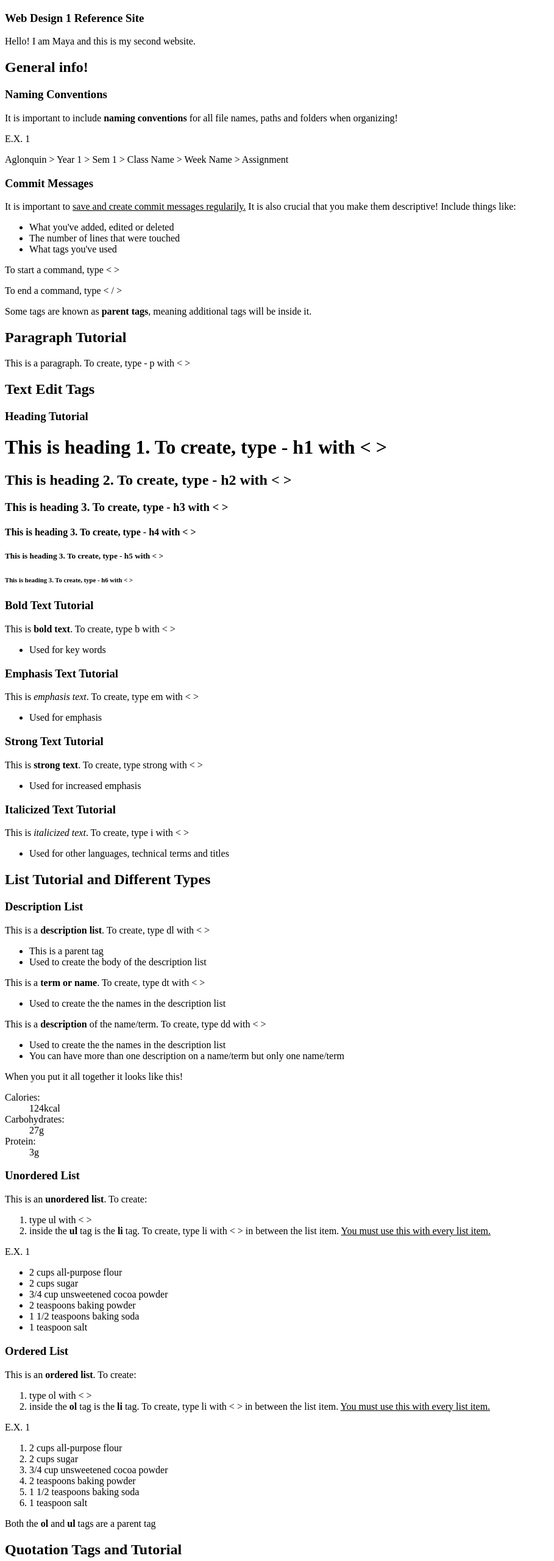
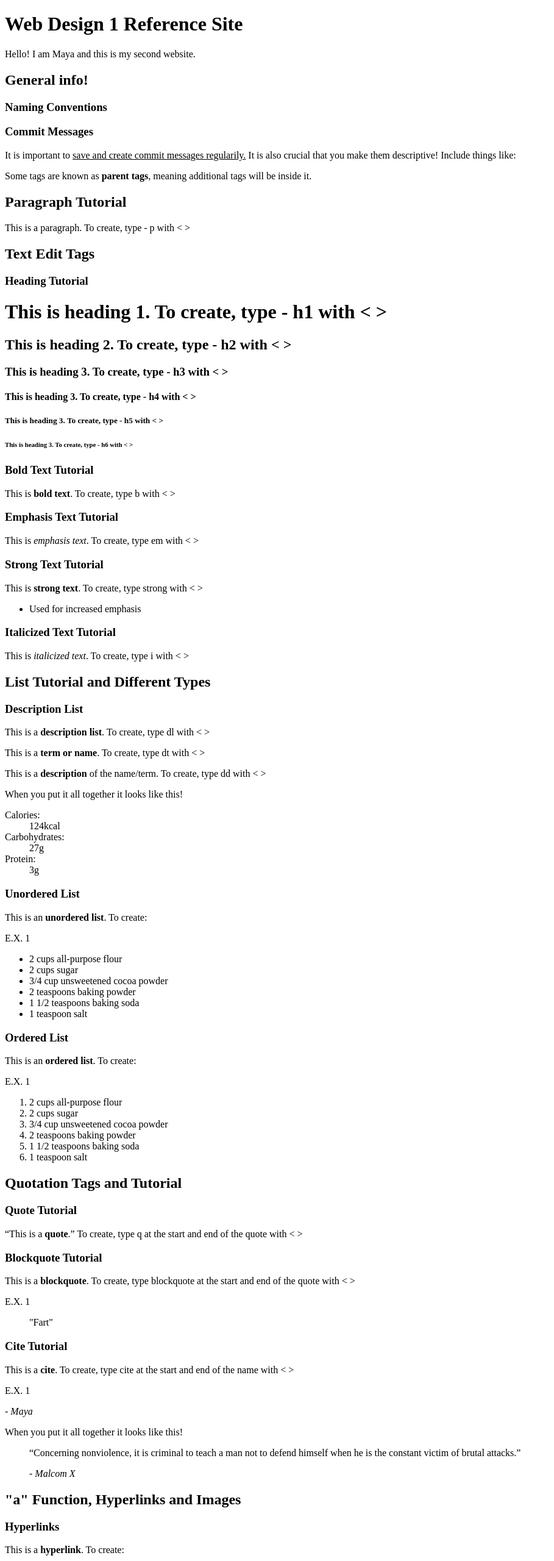
Before and after one commit to Gekosoup/reference-website, a plain HTML site: page index.html in a window 1280 px wide. Shown: the top 2560 px of the page at 61% size, without its empty margins (0-909 px from the left). Drawn offline with Linux system fonts and the light colour scheme.

Commit message:
Created change paragraphs to comments + fix layout

```diff
--- a/index.html
+++ b/index.html
@@ -8,33 +8,29 @@
 </head>
 <body>
 <title>Web Design 1 Reference Site</title>
-  <h3>Web Design 1 Reference Site</h3>
+<h1>Web Design 1 Reference Site</h1>
 <p>Hello! I am Maya and this is my second website.</p>
 
 <h2>General info!</h2>
 
 <h3>Naming Conventions</h3>
 
-  <p>It is important to include <strong>naming conventions</strong> for all file names, paths and folders when organizing! </p>
+  <!--It is important to include <strong>naming conventions</strong> for all file names, paths and folders when organizing!-->
 
-  <p>E.X. 1</p>
-
-
-  <!-- -->
-
+<!--E.X. 1
 <p>Aglonquin > Year 1 > Sem 1 > Class Name > Week Name > Assignment</p>
-
+-->
 <h3>Commit Messages</h3>
 
 <p>It is important to <u>save and create commit messages regularily.</u> It is also crucial that you make them descriptive! Include things like: </p>
-    <ul>
+   <!-- <ul>
     <li>What you've added, edited or deleted</li>
     <li>The number of lines that were touched</li>
     <li>What tags you've used</li>
     </ul>
-  <p>To start a command, type < ></p>
-  <p>To end a command, type < / ></p>
-
+  To start a command, type < >
+  <To end a command, type < / >
+  -->
 <p>Some tags are known as <strong>parent tags</strong>, meaning additional tags will be inside it.</p>
 
 <h2>Paragraph Tutorial</h2>
@@ -55,20 +51,19 @@
   <h3>Bold Text Tutorial</h3>
 
 <p>This is <b>bold text</b>. To create, type b with < > </p>
-  <ul>
+ <!-- <ul>
   <li>Used for key words</li>
-  </ul>
-
+  </ul> -->
 <h3>Emphasis Text Tutorial</h3>
 
 <p>This is <em>emphasis text</em>. To create, type em with < > </p>
-  <ul>
+ <!-- <ul>
   <li>Used for emphasis</li>
-  </ul>
-
+  </ul>-->
 <h3>Strong Text Tutorial</h3>
 
 <p>This is <strong>strong text</strong>. To create, type strong with < > </p>
+
 <ul>
   <li>Used for increased emphasis</li>
 </ul>
@@ -76,30 +71,34 @@
 <h3>Italicized Text Tutorial</h3>
 
 <p>This is <i>italicized text</i>. To create, type i with < > </p>
-<ul>
+
+<!--<ul>
     <li>Used for other languages, technical terms and titles</li>
-  </ul>
+  </ul>-->
 
 <h2>List Tutorial and Different Types</h2>
 
 <h3>Description List</h3>
 
 <p>This is a <strong>description list</strong>. To create, type dl with < > </p>
-<ul>
+
+<!--<ul>
     <li>This is a parent tag</li>
     <li>Used to create the body of the description list</li>
-  </ul>
+  </ul>-->
 
 <p>This is a <strong>term or name</strong>. To create, type dt with < > </p>
-<ul>
+
+<!--<ul>
     <li>Used to create the the names in the description list</li>
-  </ul>
+  </ul>-->
 
 <p>This is a <strong>description</strong> of the name/term. To create, type dd with < > </p>
-  <ul>
+
+<!--<ul>
     <li>Used to create the the names in the description list</li>
     <li>You can have more than one description on a name/term but only one name/term </li>
-    </ul>
+</ul>-->
 
 <p>When you put it all together it looks like this!</p>
 
@@ -117,10 +116,11 @@
 <h3>Unordered List</h3>
 
 <p>This is an <strong>unordered list</strong>. To create:
-  <ol>
+
+  <!--<ol>
     <li>type ul with < > </li>
     <li>inside the <strong>ul</strong> tag is the <strong>li</strong> tag. To create, type li with < > in between the list item. <u>You must use this with every list item.</u></li>
-  </ol>
+  </ol>-->
 
 <p>E.X. 1</p>
 
@@ -138,10 +138,11 @@
 <h3>Ordered List</h3>
 
 <p>This is an <strong>ordered list</strong>. To create:
-  <ol>
+
+  <!--<ol>
     <li>type ol with < > </li>
     <li>inside the <strong>ol</strong> tag is the <strong>li</strong> tag. To create, type li with < > in between the list item. <u>You must use this with every list item.</u></li>
-  </ol>
+  </ol>-->
 
   <p>E.X. 1</p>
 
@@ -156,24 +157,26 @@
 
 </ol>
 
-<p>Both the <strong>ol</strong> and <strong>ul</strong> tags are a parent tag </p>
+<!--Both the <strong>ol</strong> and <strong>ul</strong> tags are a parent tag-->
 
 <h2>Quotation Tags and Tutorial</h2>
 
 <h3>Quote Tutorial</h3>
 
 <p><q>This is a <strong>quote</strong>.</q> To create, type q at the start and end of the quote with < > </p>
-<ul>
+
+  <!--<ul>
     <li>You can also just use quotations on your keyboard!</li>
-  </ul>
+  </ul>-->
 
   <h3>Blockquote Tutorial</h3>
 
 <p>This is a <strong>blockquote</strong>. To create, type blockquote at the start and end of the quote with < ></p>
-  <ul>
+
+  <!--<ul>
     <li>Used for large stand alone quotes</li>
     <li>Is also a parent tag</li>
-    </ul>
+  </ul>-->
 
   <p>E.X. 1</p>
 
@@ -184,9 +187,9 @@
   <h3>Cite Tutorial</h3>
 
   <p>This is a <strong>cite</strong>. To create, type cite at the start and end of the name with < ></p>
-    <ul>
+    <!--<ul>
     <li>Used for marking the source of quote</li>
-    </ul>
+    </ul>-->
 
 <p>E.X. 1</p>
 
@@ -207,10 +210,10 @@
 <h3>Hyperlinks</h3>
 
 <p>This is a <strong>hyperlink</strong>. To create:</p>
-  <ol>
+    <!--<ol>
     <li>Find a link and place it in between <a ref = link ></li>
     <li>After link has been placed, name your link in between > link name and <u>a</u> </li>
-  </ol>
+  </ol>-->
   <p>E.X. 1</p>
 
   <p>I love <a href=https://www.thrashermagazine.com>Thrasher Magazine</a></p>
@@ -218,10 +221,12 @@
   <h3>Images</h3>
 
   <p>This is an <strong>image</strong>. To create:</p>
-  <ol>
+
+    <!--<ol>
       <li>Find a link and place it in between <img src = "picture link"> </li>
       <li>After link has been placed, name your link and type / > at the end of link</li>
-  </ol>
+    </ol>-->
+
 <p>E.X. 1</p>
 
 <img src="https://www.surfertoday.com/images/stories/rodney-mullen-skateboarding.jpg"/>
@@ -231,20 +236,21 @@
 <h3>Generic Elements</h3>
 
 <p>This is <b>div</b>. To create, type - div with < > </p>
-<ul>
+<!--<ul>
     <li>A block element used to group elements together.</li>
-  </ul>
+  </ul>-->
 
 <p>This is <b>span</b>. To create, type - span with < > </p>
-<ul>
+<!--<ul>
     <li>A container used to mark a part of text, or part of a document.</li>
-  </ul>
+  </ul>-->
 
 <h2>Structuring Content / Website Structure</h2>
 
 <h3>Header Tutorial</h3>
 
 <p>This is a <b>header</b>. To create, type - header with < > </p>
+
 <ul>
   <li>The <strong>header</strong> is used to introduce content. It would often include: </li>
   <dd>logo</dd>
```
Lines whose indentation alone changed are shown as unchanged.
